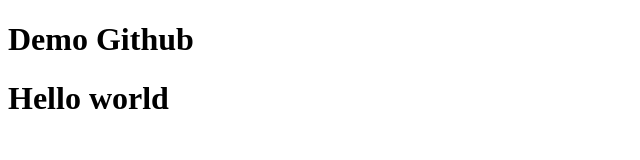
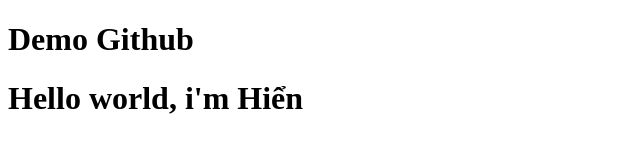
Before and after one commit to hien910/demoGithub, a plain HTML site: page index.html in a window 1280 px wide. Shown: the whole page, without its empty margins (0-640 px from the left). Drawn offline with Linux system fonts and the light colour scheme.

Commit message:
Update index.html

```diff
--- a/index.html
+++ b/index.html
@@ -7,6 +7,6 @@
 </head>
 <body>
     <h1>Demo Github</h1>
-    <h1>Hello world</h1>
+    <h1>Hello world, i'm Hiển</h1>
 </body>
 </html>
```
